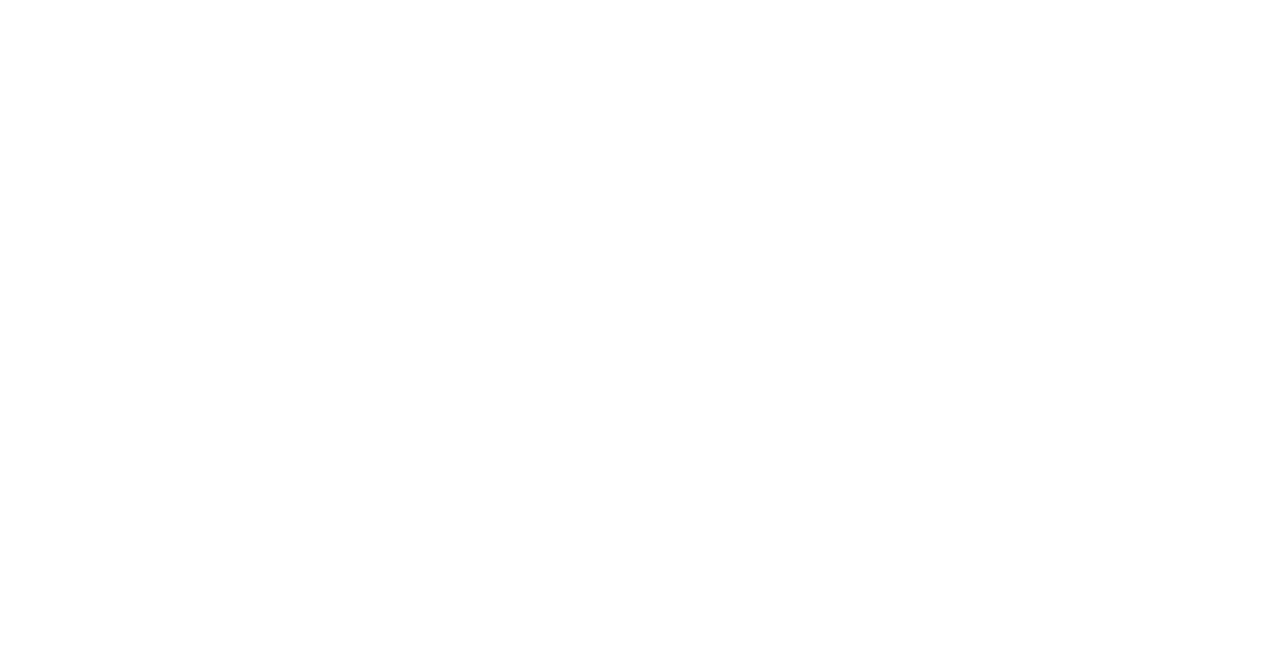
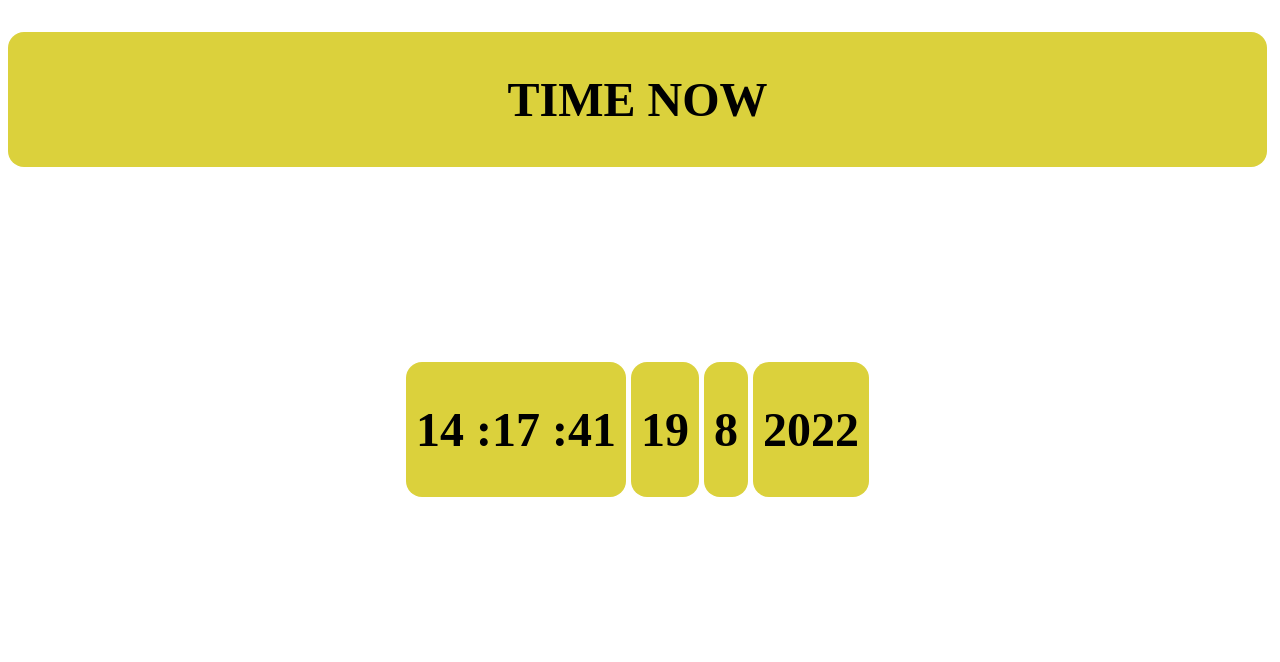
Before and after one commit to Ibrahim-wais-22/js-day5, a plain HTML site: page index.htm in a window 1280 px wide. Drawn offline with Linux system fonts and the light colour scheme.

Commit message:
time clock

```diff
--- a/CSS/style.css
+++ b/CSS/style.css
@@ -0,0 +1,28 @@
+.container{
+    display: flex;
+    justify-content: center;
+    align-items: center;
+    margin: 0rem 20rem ;
+    margin-top: 2rem;
+    height: 50vh;
+    border-radius: 2rem;
+    padding: 30px;
+}
+h1{
+    font-size: 3rem;
+    background-color: rgb(219, 209, 60);
+    padding:40px 10px;
+    border-radius: 1rem;
+    margin-right: 5px;
+    text-align: center;
+}
+.hour{
+    display: flex;
+    justify-content: center;
+    align-items: center;
+    font-size: 2rem;
+    background-color: rgb(219, 209, 60);
+    padding:0px 10px;
+    border-radius: 1rem;
+    margin-right: 5px;
+}
--- a/JS/script.js
+++ b/JS/script.js
@@ -0,0 +1,7 @@
+let time = new Date;
+document.querySelector(".timeH").innerHTML= `${time.getHours()} :`;
+document.querySelector(".timeMm").innerHTML= `${time.getMinutes()} :`;
+document.querySelector(".timeS").innerHTML= time.getSeconds();
+document.querySelector(".timeD").innerHTML= time.getDate();
+document.querySelector(".timeM").innerHTML= time.getMonth();
+document.querySelector(".timeY").innerHTML= time.getFullYear();
--- a/index.htm
+++ b/index.htm
@@ -4,9 +4,22 @@
     <meta charset="UTF-8">
     <meta http-equiv="X-UA-Compatible" content="IE=edge">
     <meta name="viewport" content="width=device-width, initial-scale=1.0">
+    <link rel="stylesheet" href="./CSS/style.css">
     <title>day 5</title>
 </head>
 <body>
+    <h1 class="timeTitle">TIME NOW</h1>
+    <div class="container">
+        <div class="hour">
 
+            <h2 class="timeH"></h2>
+            <h2 class="timeMm"></h2>
+            <h2 class="timeS"></h2>
+        </div>
+        <h1 class="timeD"></h1>
+        <h1 class="timeM"></h1>
+        <h1 class="timeY"></h1>
+    </div>
+    <script src="./JS/script.js"></script>
 </body>
 </html>
```
